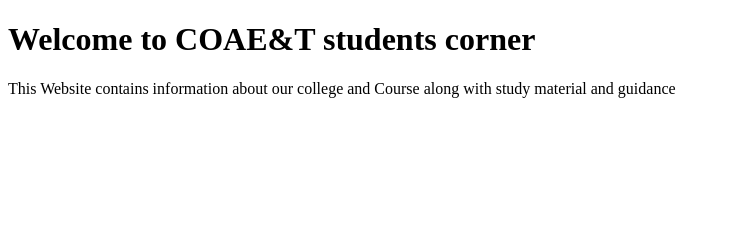
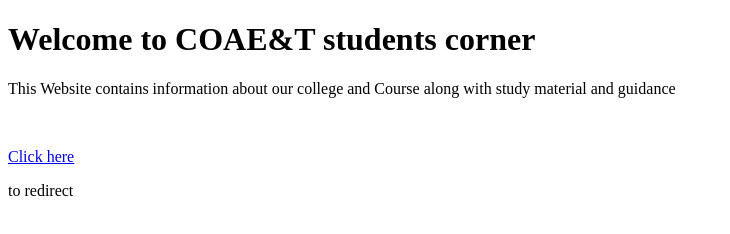
Before and after one commit to lonermoon50/COAET, a plain HTML site: page index.html in a window 1280 px wide. Shown: the whole page, without its empty margins (0-730 px from the left). Drawn offline with Linux system fonts and the light colour scheme.

Commit message:
Add files via upload

```diff
--- a/index.html
+++ b/index.html
@@ -6,6 +6,7 @@
 </head>
 <body>
     <h1>Welcome to COAE&T students corner</h1>
-    <p>This Website contains information about our college and Course along with study material and guidance</p>
+    <p>This Website contains information about our college and Course along with study material and guidance</p><br>
+    <a href="project1.html"><p>Click here</p></a><p> to redirect</p>
 </body>
 </html>
```
